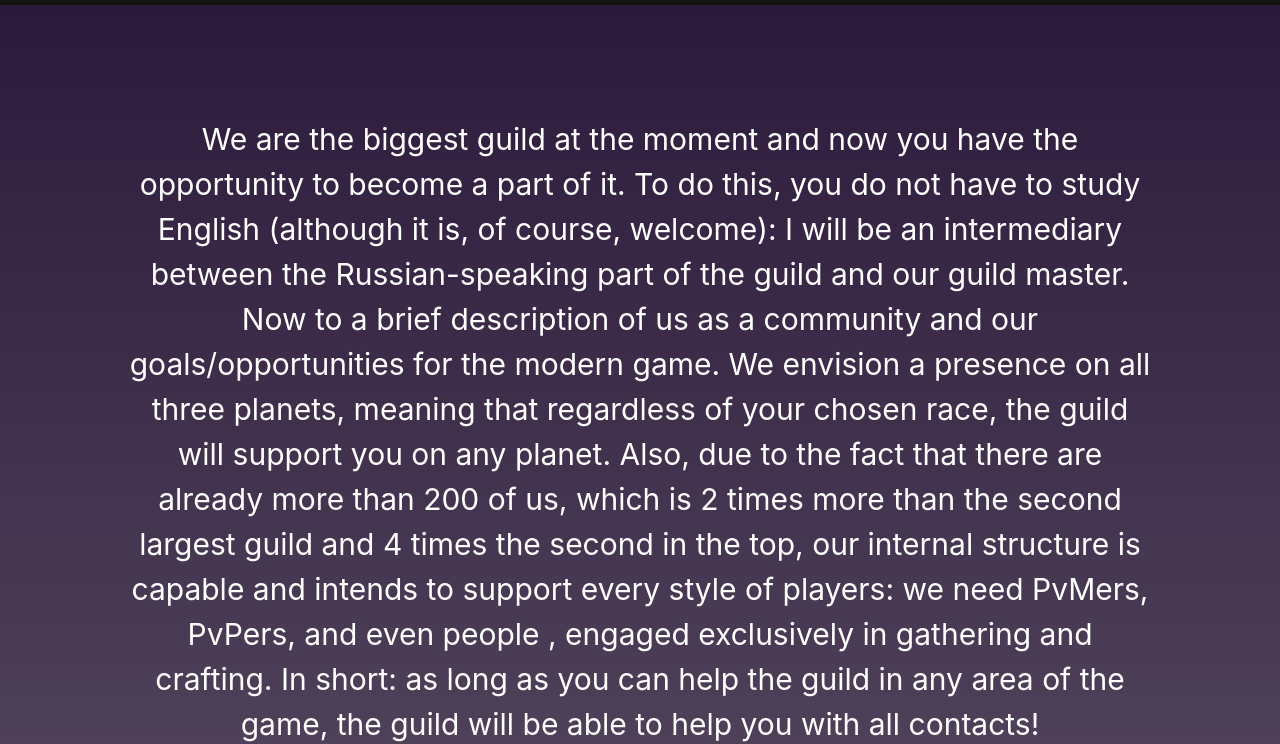
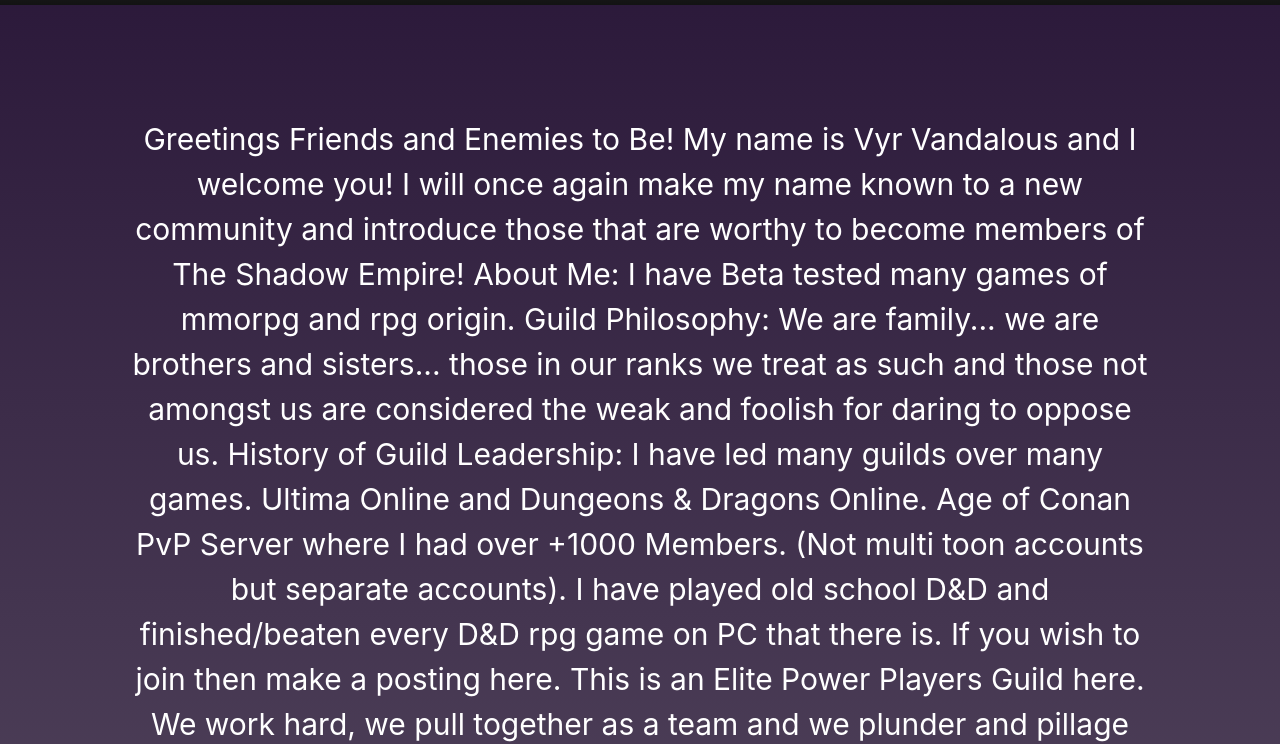
Before and after one commit to BadFIVE/The-Shadow-Empire-, a plain HTML site: page about eng.html in a window 1280 px wide. Shown: the part 61-805 px from the top of the page. Drawn offline with nearby package versions, Linux system fonts and the light colour scheme.

Commit message:
Update about eng.html

```diff
--- a/about eng.html
+++ b/about eng.html
@@ -43,7 +43,27 @@
         <div class="container">
 
 
-            <p>  We are the biggest guild at the moment and now you have the opportunity to become a part of it. To do this, you do not have to study English (although it is, of course, welcome): I will be an intermediary between the Russian-speaking part of the guild and our guild master. Now to a brief description of us as a community and our goals/opportunities for the modern game. We envision a presence on all three planets, meaning that regardless of your chosen race, the guild will support you on any planet. Also, due to the fact that there are already more than 200 of us, which is 2 times more than the second largest guild and 4 times the second in the top, our internal structure is capable and intends to support every style of players: we need PvMers, PvPers, and even people , engaged exclusively in gathering and crafting. In short: as long as you can help the guild in any area of the game, the guild will be able to help you with all contacts!</p>
+            <p>  Greetings Friends and Enemies to Be!
+
+My name is Vyr Vandalous and I welcome you!
+
+I will once again make my name known to a new community and introduce those that are worthy to become members of The Shadow Empire!
+
+About Me: I have Beta tested many games of mmorpg and rpg origin.
+
+Guild Philosophy: We are family... we are brothers and sisters... those in our ranks we treat as such and those not amongst us are considered the weak and foolish for daring to oppose us.
+
+History of Guild Leadership: I have led many guilds over many games. Ultima Online and Dungeons & Dragons Online. Age of Conan PvP Server where I had over +1000 Members. (Not multi toon accounts but separate accounts). I have played old school D&D and finished/beaten every D&D rpg game on PC that there is.
+
+If you wish to join then make a posting here. This is an Elite Power Players Guild here. We work hard, we pull together as a team and we plunder and pillage and loot anyone that gets in our way.
+
+We do have a Code of Honor but that is reserved only for our own Kin.
+
+Have a good day! >=)
+
+Vyr Vandalous
+Guild Master
+The Shadow Empire</p>
         </div>
     </section>
     </center>
```
